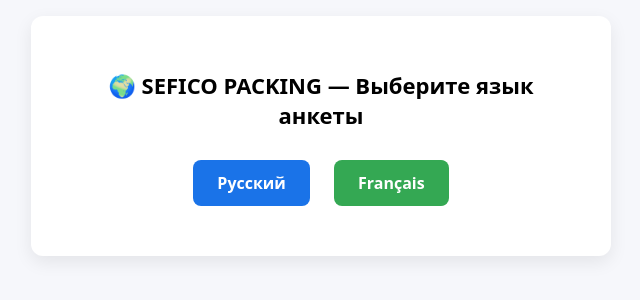
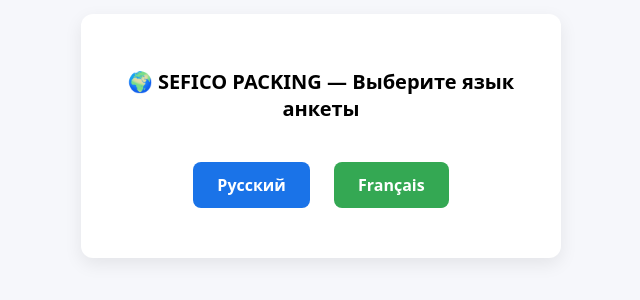
Before and after one commit to Dzianis15/SEFICO-PACKING, a plain HTML site: page index.html in a window 1280 px wide. Shown: the part 264-564 px from the top of the page, without its empty margins (319-959 px from the left). Drawn offline with Linux system fonts and the light colour scheme.

Commit message:
Update index.html

```diff
--- a/index.html
+++ b/index.html
@@ -9,7 +9,6 @@
       font-family: system-ui, Arial, sans-serif;
       background: #f6f7fb;
       display: flex;
-      flex-direction: column;
       justify-content: center;
       align-items: center;
       height: 100vh;
@@ -17,44 +16,35 @@
     }
     .card {
       background: #fff;
+      padding: 40px;
       border-radius: 12px;
-      padding: 40px;
       box-shadow: 0 6px 18px rgba(0,0,0,0.08);
       text-align: center;
-      max-width: 500px;
+      max-width: 400px;
     }
     h1 {
-      font-size: 22px;
-      margin-bottom: 20px;
+      font-size: 20px;
+      margin-bottom: 30px;
     }
     .btn {
       display: inline-block;
       margin: 10px;
       padding: 12px 24px;
       border-radius: 8px;
-      border: none;
-      font-size: 16px;
-      font-weight: 600;
-      cursor: pointer;
+      text-decoration: none;
+      font-weight: bold;
       color: #fff;
-      text-decoration: none;
     }
-    .btn-ru {
-      background: #1a73e8;
-    }
-    .btn-fr {
-      background: #34a853;
-    }
-    .btn:hover {
-      opacity: 0.9;
-    }
+    .btn.ru { background: #1a73e8; }
+    .btn.fr { background: #34a853; }
+    .btn:hover { opacity: 0.9; }
   </style>
 </head>
 <body>
   <div class="card">
     <h1>🌍 SEFICO PACKING — Выберите язык анкеты</h1>
-    <a href="anketa.html" class="btn btn-ru">Русский</a>
-    <a href="index.html" class="btn btn-fr">Français</a>
+    <a href="ru.html" class="btn ru">Русский</a>
+    <a href="fr.html" class="btn fr">Français</a>
   </div>
 </body>
 </html>
```
